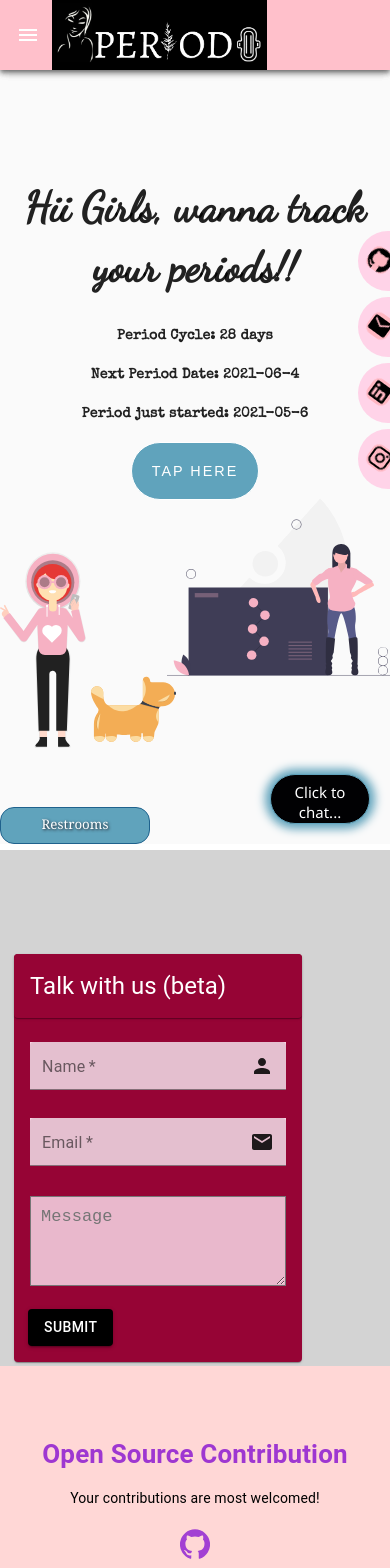
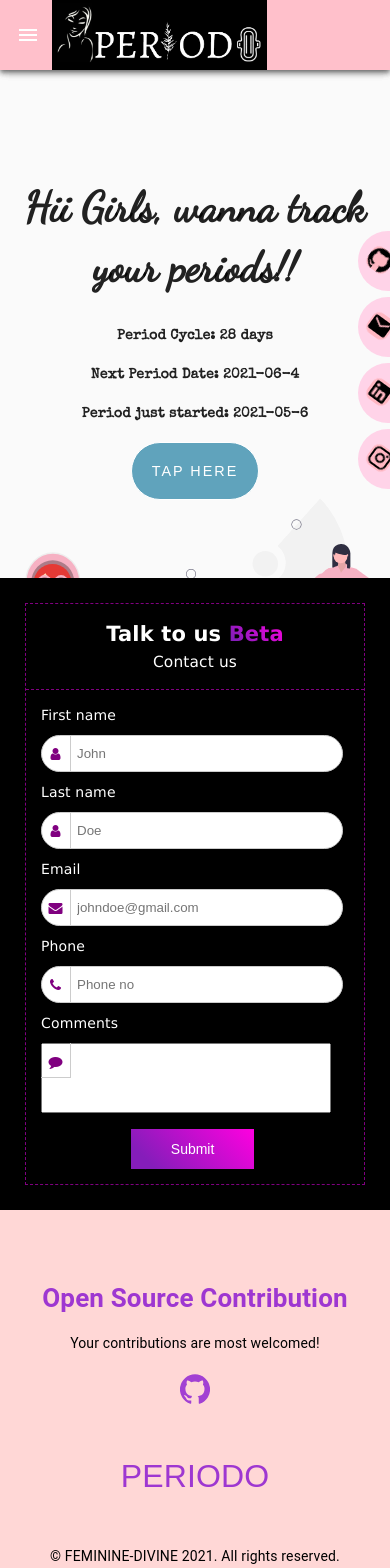
Before and after one commit to Feminine-Divine/periodo, a Next.js app in the folder periodo/: page / in a window 390 px wide. Shown: the top 1568 px of the page. Built offline with nearby package versions, Linux system fonts and the light colour scheme; no server answers; a web font is replaced by a local one.

Commit message:
Fixes:UI improvement Talk to us form (#296)
* Fixes:UI improvement Talk to us form

* change_made

* fixed for mobile view

```diff
--- a/periodo/components/Footer/ContactUs.js
+++ b/periodo/components/Footer/ContactUs.js
@@ -7,113 +7,61 @@ import PersonIcon from "@material-ui/icons/Person";
 import { TextareaAutosize } from "@material-ui/core";
 import { Paper, Grid } from "@material-ui/core";
 import { Row, Col } from "reactstrap";
+import styles from "./ContactUs.module.css";
+import 'font-awesome/css/font-awesome.min.css';
 
 function ContactUs() {
   return (
-    <Paper
-      style={{ alignItems: "center",isolation: 'isolate', margin: "0 19%", background: "#960435" }}
-    >
-      <Card style={{ backgroundColor: "#960435", color: "white" }}>
-        <CardHeader title="Talk with us (beta)" />
-      </Card>
-      <CardContent>
-        <form>
-          <Grid container spacing={2} lg={12}>
-            <Grid item md={12} sm={12} xs={12} lg={12}>
-              <TextField
-                margin="dense"
-                variant="filled"
-                name="Name"
-                label="Name"
-                color="secondary"
-                autoComplete="off"
-                style={{ width: "100%", background: "#fad2e3" }}
-                type="text"
-                required
-                InputProps={{
-                  endAdornment: (
-                    <InputAdornment position="end">
-                      <PersonIcon />
-                    </InputAdornment>
-                  ),
-                }}
-              />
-            </Grid>
-            <Grid
-              style={{ alignItems: "center" }}
-              item
-              md={12}
-              sm={12}
-              xs={12}
-              lg={12}
-            >
-              <TextField
-                margin="dense"
-                label="Email"
-                variant="filled"
-                color="secondary"
-                name="email"
-                type="email"
-                autoComplete="off"
-                required
-                style={{ width: "100%", background: "#fad2e3" }}
-                InputProps={{
-                  endAdornment: (
-                    <InputAdornment position="end">
-                      <EmailIcon />
-                    </InputAdornment>
-                  ),
-                }}
-              />
-            </Grid>
-            <Grid
-              style={{ alignItems: "center" }}
-              item
-              md={12}
-              sm={12}
-              xs={12}
-              lg={12}
-            >
-            <TextareaAutosize
-                rowsMax={4}
-                aria-label="maximum height"
-                placeholder="Message"
-                style={{
-                  width: "100%",
-                  background: "#e9b8cc",
-                  maxHeight: "90px",
-                  minHeight: "90px",
-                  overflowY: "scroll",
-                  fontSize: "17px",
-                  outline: "none",
-                  padding: "10px",
-                  marginTop: "10px",
-                }}
-              />
-            </Grid>
-            <br />
-            <br />
-            <Container>
-              <Row>
-                <Col>
-                  <Button
-                    type="submit"
-                    variant="contained"
-                    color="secondary"
-                    style={{
-                      background: "black",
-                      margin: "10px 0px 0px -10px",
-                    }}
-                  >
-                    Submit
-                  </Button>
-                </Col>
-              </Row>
-            </Container>
-          </Grid>
-        </form>
-      </CardContent>
-    </Paper>
+
+    <div className={styles.contactus_body}>
+        <div className={styles.form_wrapper}>
+            <div className={styles.form_container}>
+                <div className={styles.title_container}>
+                    <h2>Talk to us <span id={styles.touch}>Beta</span></h2>
+                    <h3>Contact us</h3>
+                </div>
+                <form>
+                    <div className={styles.row_clearfix}>
+                        <div className={styles.col_half}>
+                            <label className={styles.input_label}>First name</label>
+                            <div className={styles.input_field}> <span><i aria-hidden="true" className="fa fa-user"></i></span>
+                                <input className={styles.inputN} type="text" name="first_name" placeholder="John" required />
+                            </div>
+                        </div>
+                        <div className={styles.col_half}>
+                            <label className={styles.input_label}>Last name</label>
+                            <div className={styles.input_field}> <span><i aria-hidden="true" class="fa fa-user"></i></span>
+                                <input className={styles.inputN}  type="text" name="last_name" placeholder="Doe" />
+                            </div>
+                        </div>
+                    </div>
+                    <div className={styles.row_clearfix}>
+                        <div className={styles.col_half}>
+                            <label className={styles.input_label}>Email</label>
+                            <div className={styles.input_field}> <span><i aria-hidden="true" class="fa fa-envelope"></i></span>
+                                <input className={styles.inputN}  type="email" name="email" placeholder="johndoe@gmail.com" required />
+                            </div>
+                        </div>
+                        <div className={styles.col_half}>
+                            <label className={styles.input_label}>Phone</label>
+                            <div className={styles.input_field}> <span><i aria-hidden="true" class="fa fa-phone"></i></span>
+                                <input className={styles.inputN}  type="tel" name="phone" placeholder="Phone no" pattern="[0-9]{10}" />
+                            </div>
+                        </div>
+                    </div>
+                    <div className={styles.row_clearfix}>
+                        <div>
+                        <label className={styles.input_label}>Comments</label>
+                            <div className={styles.textarea_field}> <span><i aria-hidden="true" class="fa fa-comment"></i></span>
+                                <input type ="text" className={styles.inputtextarea}  name="comments"/>
+                            </div>
+                        </div>
+                    </div>
+                    <input className={styles.inputN} type="submit" value="Submit" />
+                </form>
+            </div>
+        </div>
+        </div>
   );
 }
 export default ContactUs;
--- /dev/null
+++ b/periodo/components/Footer/ContactUs.module.css
@@ -0,0 +1,232 @@
+.contactus_body {
+	font-family:Verdana, Geneva, sans-serif;
+	font-size:14px;
+	background:#000000;
+
+}
+
+
+.form_wrapper {
+	background:rgb(0, 0, 0);
+	width:800px;
+	max-width:100%;
+	box-sizing:border-box;
+	padding:25px;
+	margin:20% auto 0;
+	position:relative;
+	z-index:1;
+}
+.form_container {
+	padding:15px;
+	border:1px dashed purple;
+}
+.form_wrapper h2 {
+  color: rgb(255, 255, 255);
+	font-size:1.5em;
+	line-height:1.5em;
+	margin:0;
+}
+.input_label {
+  color: rgb(255, 255, 255);
+ }
+.form_wrapper .title_container {
+	text-align:center;
+	margin:-15px -15px 15px;
+	padding:15px 0;
+	border-bottom:1px dashed purple;
+}
+.form_wrapper h3 {
+  color: rgb(255, 255, 255);
+	font-size:1.1em;
+	font-weight:normal;
+	line-height:1.5em;
+	margin:0;
+}
+.form_wrapper .row {
+	margin:10px -15px;
+}
+.form_wrapper .row > div {
+	padding:0 15px;
+	box-sizing:border-box;
+}
+.form_wrapper .col_half {
+	width:50%;
+	float:left;
+}
+.form_wrapper .input_label {
+	display:block;
+	margin:0 0 5px;
+}
+.form_wrapper .input_field, .form_wrapper .textarea_field {
+	position:relative;
+
+}
+.form_wrapper .input_field > span, .form_wrapper .textarea_field > span {
+	position:absolute;
+	left:0;
+	top:0;
+	color:purple;
+	height:100%;
+	border-right:1px solid #ccc;
+	text-align:center;
+	width:30px;
+
+}
+.form_wrapper .textarea_field > span {
+	border-bottom:1px solid #ccc;
+	max-height:35px;
+
+
+}
+.form_wrapper .input_field > span > i, .form_wrapper .textarea_field > span > i {
+	padding-top:12px;
+
+
+}
+.form_wrapper .inputN[type="text"], .form_wrapper .inputN[type="email"], .form_wrapper .inputN[type="tel"]{
+	width:98%;
+	padding:10px 10px 10px 35px;
+	border:1px solid #ccc;
+	box-sizing:border-box;
+	outline:none;
+	border-radius: 25px;
+	-webkit-transition: all 0.30s ease-in-out;
+	-moz-transition: all 0.30s ease-in-out;
+	-ms-transition: all 0.30s ease-in-out;
+	transition: all 0.30s ease-in-out;
+  background-color: rgb(255, 255, 255);
+}
+
+.form_wrapper .inputN[type="text"]:focus, .form_wrapper .inputN[type="email"]:focus, .form_wrapper .inputN[type="tel"]:focus {
+	-webkit-box-shadow:0 0 2px 1px pink;
+	-moz-box-shadow:0 0 2px 1px pink;
+	box-shadow:0 0 2px 1px pink;
+	border:1px solid purple;
+}
+.form_wrapper .inputN[type="submit"] {
+	background: -webkit-linear-gradient(
+    45deg,
+    rgb(133, 29, 186) 15%,
+    rgba(255, 0, 224, 1) 100%
+  );;
+	height:40px;
+	line-height:40px;
+	width:25%;
+	border:none;
+	margin-left: 250px;
+	justify-content: center;
+	outline:none;
+	cursor:pointer;
+	color:#fff;
+	font-size:1.3em;
+  padding-top: 0px;
+	-webkit-transition: all 0.30s ease-in-out;
+	-moz-transition: all 0.30s ease-in-out;
+	-ms-transition: all 0.30s ease-in-out;
+	transition: all 0.30s ease-in-out;
+}
+.form_wrapper .inputN[type="submit"]:hover, .form_wrapper .inputN[type="submit"]:focus {
+	background: -webkit-linear-gradient(
+    45deg,
+    rgb(133, 29, 186, 0.8) 5%,
+    rgba(255, 0, 224, 0.8) 100%
+  );
+}
+.credit{
+	position:relative;
+	z-index:1;
+	text-align:center;
+	padding:15px;
+	color:#f5ba1a;
+}
+.credit a{
+	color:#daa106;
+}
+#touch {
+  background: -webkit-linear-gradient(
+    45deg,
+    rgb(133, 29, 186) 15%,
+    rgba(255, 0, 224, 1) 100%
+  );
+  -webkit-background-clip: text;
+  -webkit-text-fill-color: transparent;
+}
+.inputtextarea {
+	height: 5rem;
+	width: 44rem;
+	resize: none;
+	margin-bottom: 1rem;
+
+}
+@media (max-width: 600px) {
+.form_wrapper .col_half {
+	width:100%;
+	float:none;
+}
+.form_wrapper .input_label {
+	margin:10px 0;
+}
+.form_wrapper .inputN[type="submit"] {
+	background: -webkit-linear-gradient(
+    45deg,
+    rgb(133, 29, 186) 15%,
+    rgba(255, 0, 224, 1) 100%
+  );
+	height:40px;
+	line-height:40px;
+	width:40%;
+	border:none;
+	margin-left: 90px;
+	justify-content: center;
+	outline:none;
+	cursor:pointer;
+	color:#fff;
+	font-size:1em;
+  padding-top: 0px;
+	-webkit-transition: all 0.30s ease-in-out;
+	-moz-transition: all 0.30s ease-in-out;
+	-ms-transition: all 0.30s ease-in-out;
+	transition: all 0.30s ease-in-out;
+}
+.inputtextarea {
+	height: 70px;
+	width: 360px;
+	resize: none;
+}
+}
+@media (max-width: 1000px) {
+	.form_wrapper .col_half {
+		width:100%;
+		float:none;
+	}
+	.form_wrapper .input_label {
+		margin:10px 0;
+	}
+	.form_wrapper .inputN[type="submit"] {
+		background: -webkit-linear-gradient(
+		45deg,
+		rgb(133, 29, 186) 15%,
+		rgba(255, 0, 224, 1) 100%
+	  );
+		height:40px;
+		line-height:40px;
+		width:40%;
+		border:none;
+		margin-left: 90px;
+		justify-content: center;
+		outline:none;
+		cursor:pointer;
+		color:#fff;
+		font-size:1em;
+	  padding-top: 0px;
+		-webkit-transition: all 0.30s ease-in-out;
+		-moz-transition: all 0.30s ease-in-out;
+		-ms-transition: all 0.30s ease-in-out;
+		transition: all 0.30s ease-in-out;
+	}
+	.inputtextarea {
+		height: 70px;
+		width: 290px;
+		resize: none;
+	}
+	}
--- a/periodo/components/Footer/Footer.js
+++ b/periodo/components/Footer/Footer.js
@@ -20,21 +20,21 @@ export default function Footer() {
   );
   console.log(isHome);
   return (
-    <React.Fragment>
-      <div
-        className={`${styles.footer__wrapper} ${
-          isHome && styles.footer__pagedep
-        }`}
-      >
-        {isHome && (
-          <Col
-            className={styles.contactus}
-            style={{ color: "#131313" }}
-            lg="12"
-          >
-            <ContactUs />
-          </Col>
-        )}
+    // <React.Fragment>
+    //   <div
+    //     className={`${styles.footer__wrapper} ${
+    //       isHome && styles.footer__pagedep
+    //     }`}
+    //   >
+        // {isHome && (
+        //   <Col
+        //     className={styles.contactus}
+        //     style={{ color: "#131313" }}
+        //     lg="12"
+        //   >
+
+          // </Col>
+
         <div className={styles.footer__container}>
           <div className={styles.footer__links}>
             <div>
@@ -91,7 +91,7 @@ export default function Footer() {
             </div>
           </section>
         </div>
-      </div>
-    </React.Fragment>
+
+
   );
 }
--- a/periodo/components/Footer/Footer.module.css
+++ b/periodo/components/Footer/Footer.module.css
@@ -1,7 +1,7 @@
 @import url("https://fonts.googleapis.com/css2?family=Poppins:wght@700&display=swap");
 .footer {
-  margin-top: 350px;
-  background: black;
+  margin-top: 50px;
+  background: rgb(0, 0, 0);
   padding: 20px;
   color: aliceblue;
   display: block;
@@ -191,6 +191,7 @@
 }
 
 .footer__wrapper {
+ height: 10px;
   background: lightgrey;
 }
 
--- a/periodo/components/Layout.js
+++ b/periodo/components/Layout.js
@@ -1,6 +1,7 @@
 import Header from './navbar'
 import Footer from './Footer/Footer'
 import React, {Component} from 'react'
+import ContactUs from './Footer/ContactUs'
 
 class Layout extends Component {
     render() {
@@ -8,6 +9,7 @@ class Layout extends Component {
             <div>
                 <Header />
                 {this.props.children}
+                <ContactUs />
                 <Footer />
             </div>
         )
```
Also changed, not shown: 1 other file (tests, documents, lock files or other folders).
